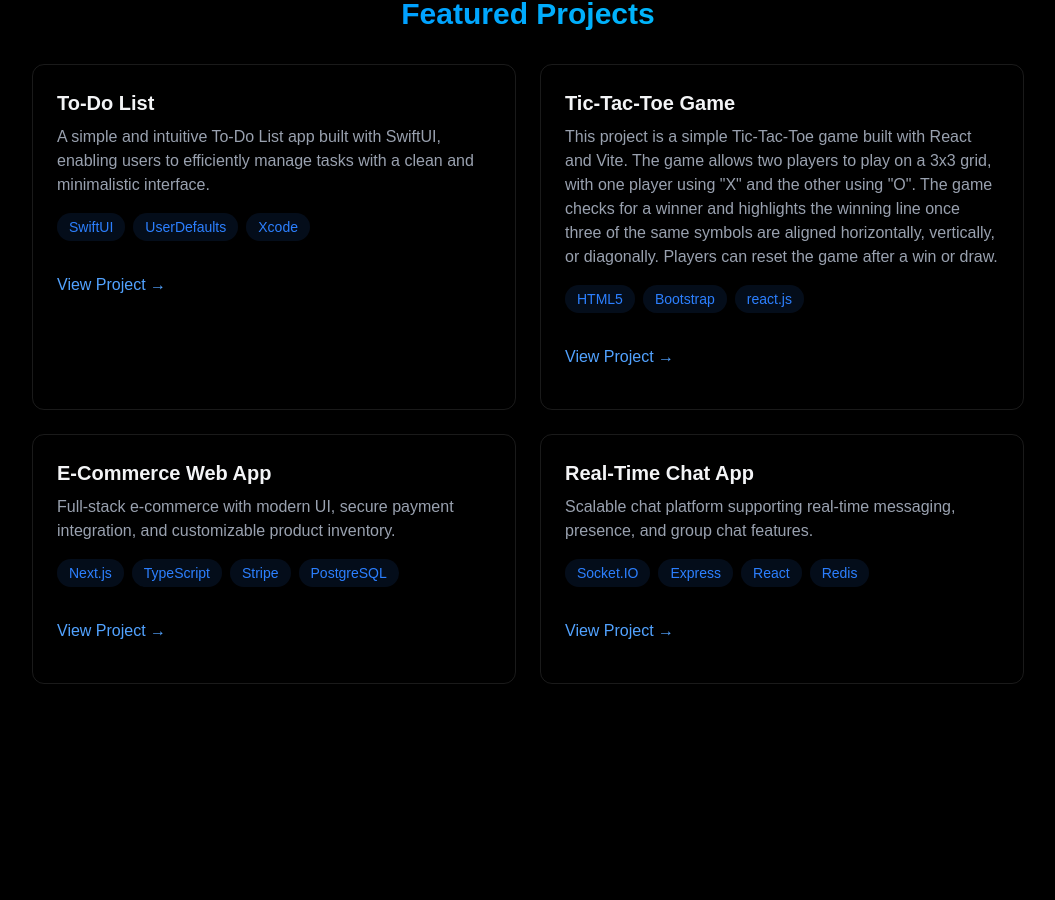
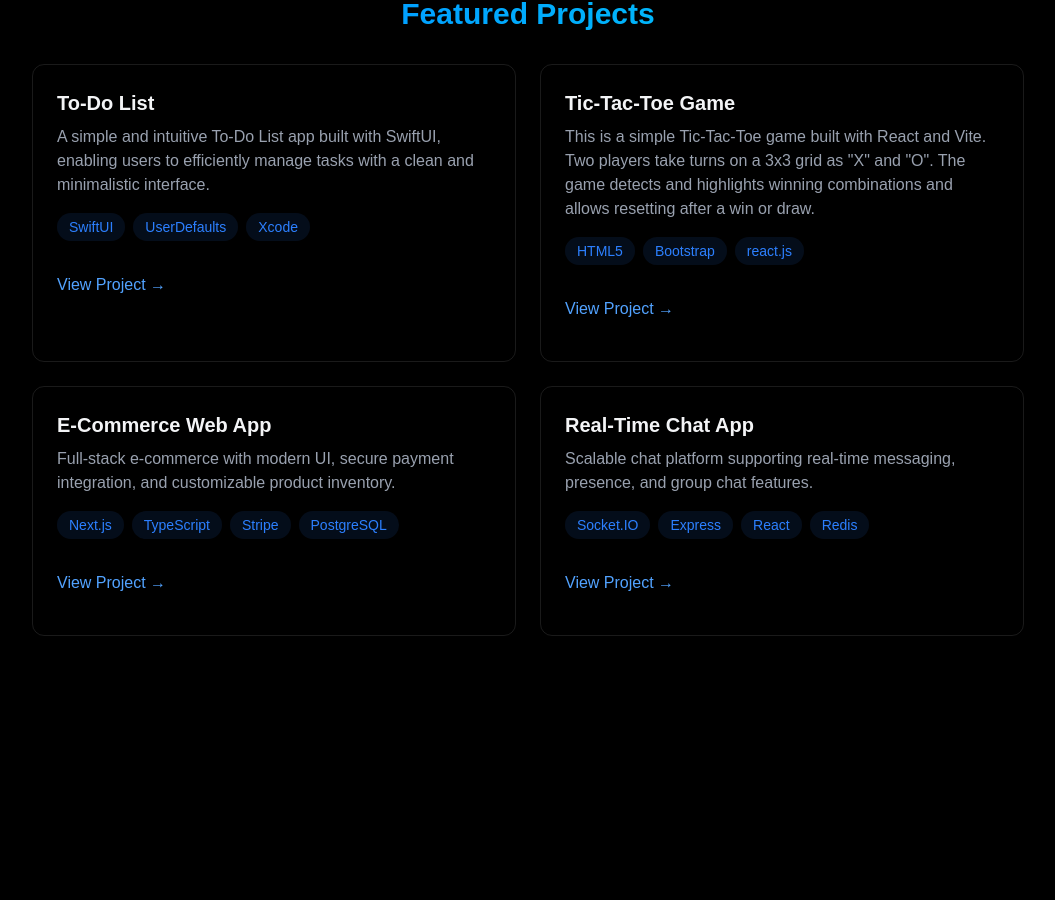
Before and after one commit to Abhishek0025/abhishek-portfolio, a React (Vite) app: page / in a window 1280 px wide. Shown: the part 1836-2736 px from the top of the page, without its empty margins (112-1167 px from the left). Built offline with nearby package versions, Linux system fonts and the light colour scheme.

Commit message:
`Refactored project description in Projects.jsx`

```diff
--- a/src/components/sections/Projects.jsx
+++ b/src/components/sections/Projects.jsx
@@ -50,8 +50,7 @@ export const Projects = () => {
             >
               <h3 className="text-xl font-bold mb-2">Tic-Tac-Toe Game</h3>
               <p className="text-gray-400 mb-4">
-              This project is a simple Tic-Tac-Toe game built with React and Vite. The game allows two players to play on a 3x3 grid, with one player using "X" and the other using "O". The game checks for a winner and highlights the winning line once three of the same symbols are aligned horizontally, vertically, or diagonally. Players can reset the game after a win or draw.
-              </p>
+              This is a simple Tic-Tac-Toe game built with React and Vite. Two players take turns on a 3x3 grid as "X" and "O". The game detects and highlights winning combinations and allows resetting after a win or draw.              </p>
               <div className="flex flex-wrap gap-2 mb-4">
                 {["HTML5", "Bootstrap", "react.js"].map((tech, key) => (
                   <span
```
